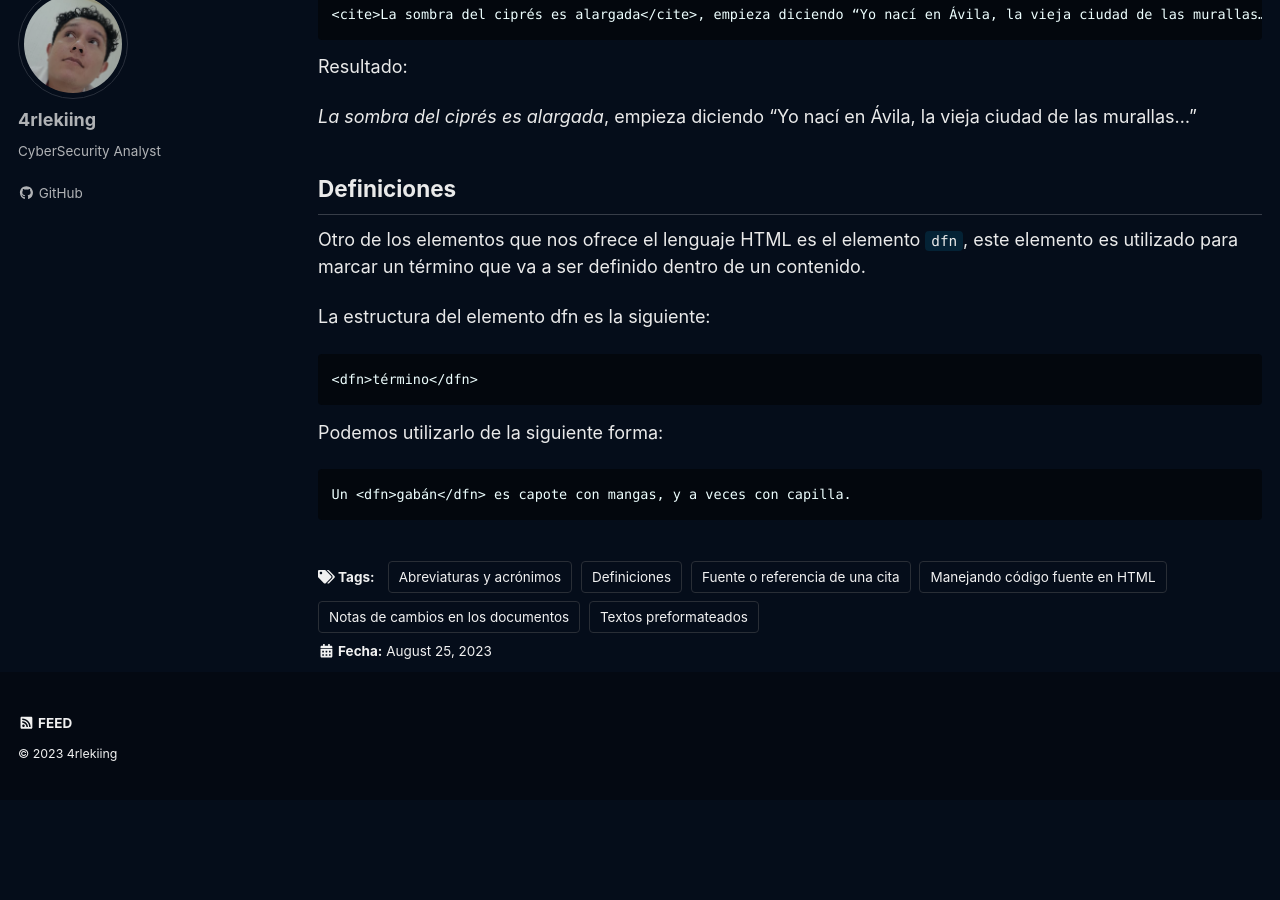
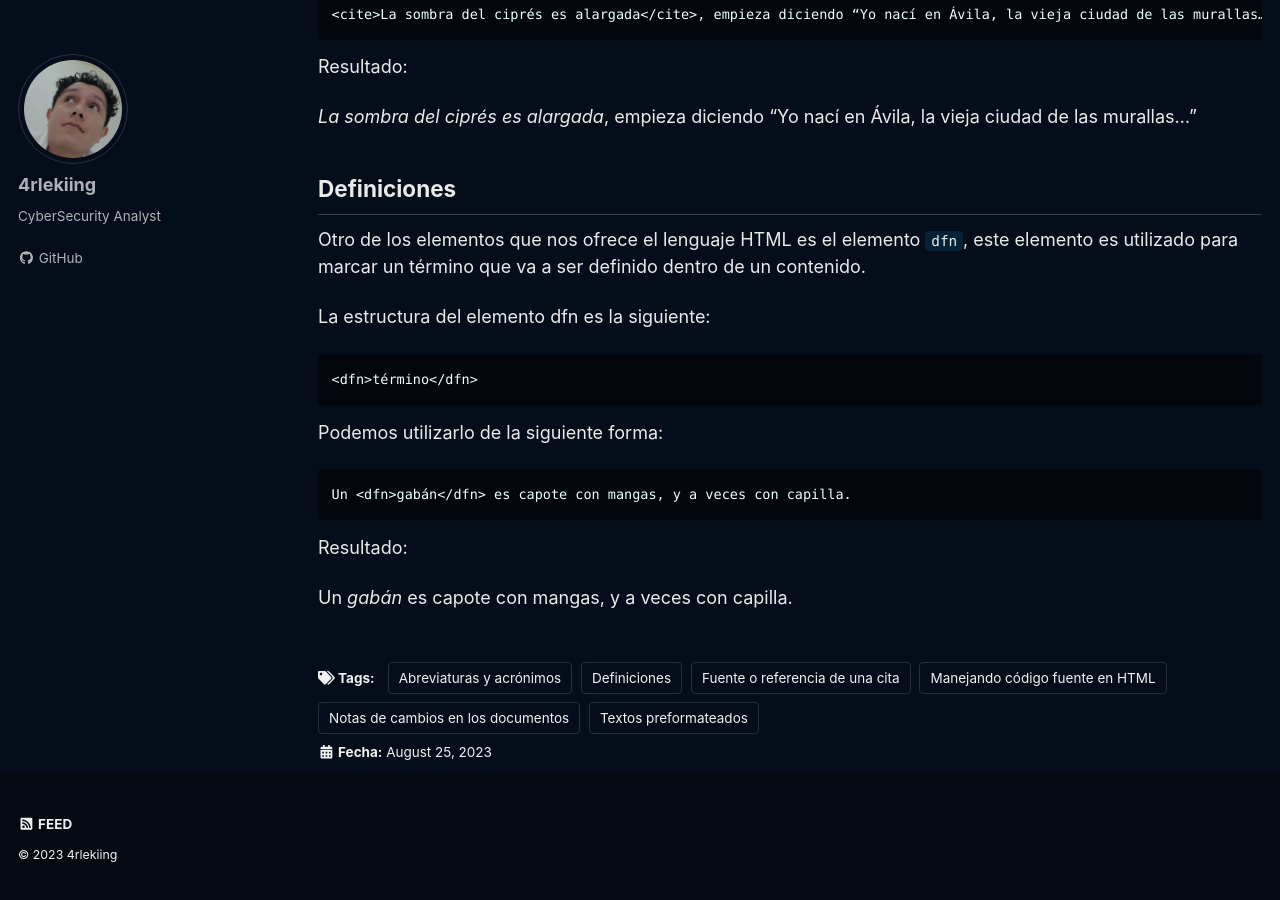
Before and after one commit to 4rleking/HTML.github.io, a Jekyll site: the page built from _posts/2023-08-07-Avanzado.md, in a window 1280 px wide and 900 px high, scrolled down 4762 px. Built offline with Jekyll 4.4.1, drawn with Linux system fonts in a browser that asks for light colours; cached includes are drawn as plain includes; a script that is not in the unit is left out; before the commit the page ends 5562 px from its top, so only the background shows below that.

Commit message:
Update 2023-08-07-Avanzado.md

````diff
--- a/_posts/2023-08-07-Avanzado.md
+++ b/_posts/2023-08-07-Avanzado.md
@@ -182,12 +182,16 @@ Otro de los elementos que nos ofrece el lenguaje HTML es el elemento `dfn`, este
 
 La estructura del elemento dfn es la siguiente:
 
-```
+```text
 <dfn>término</dfn>
 ```
 
 Podemos utilizarlo de la siguiente forma:
 
-```
+```text
 Un <dfn>gabán</dfn> es capote con mangas, y a veces con capilla.
 ```
+
+Resultado:
+
+Un <dfn>gabán</dfn> es capote con mangas, y a veces con capilla.
````
